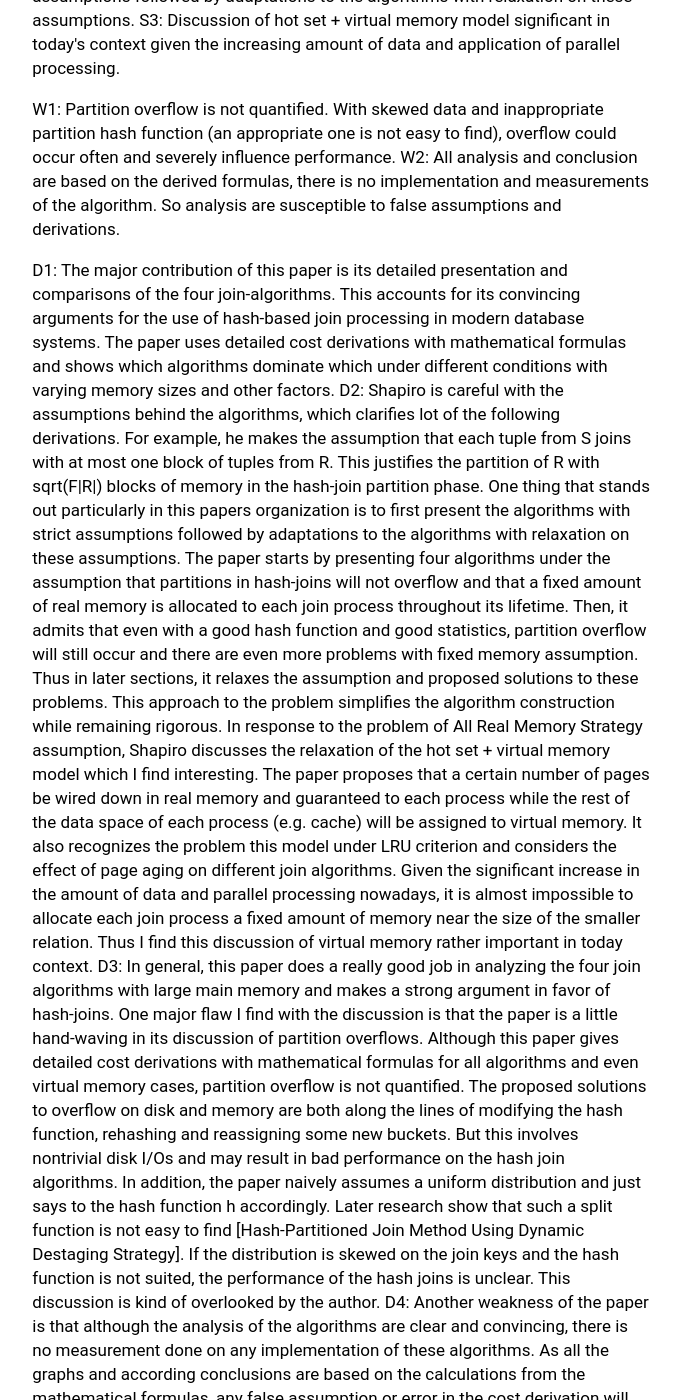
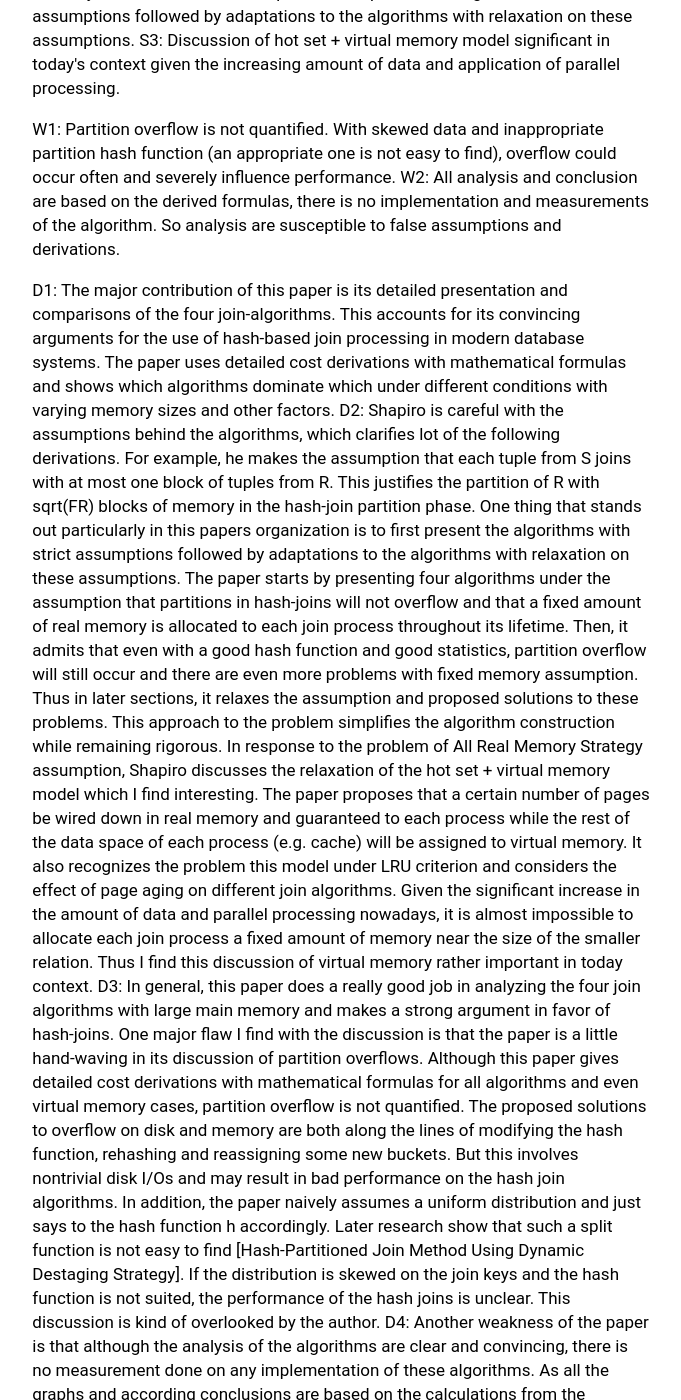
Before and after one commit to wzao1515/w6113.github.io, a Jekyll site: the page built from exreviews_08.md, in a window 1280 px wide and 1400 px high, scrolled down 7586 px. Shown: the whole window, without its empty margins (292-973 px from the left). Built offline with Jekyll 4.4.1, drawn with Linux system fonts in a browser that asks for light colours; our own code applies the rules of GitHub Pages for plain Markdown files; some of the changed text lies outside the part shown.

Commit message:
updated website

```diff
--- a/exreviews_08.md
+++ b/exreviews_08.md
@@ -45,7 +45,7 @@ div.block {
 <p class="review">
   <h3>---</h3>
 
-  <div class="block">The paper proposes and examines 4 new types join equal join algorithms, namely sort-merge, simple-hashing, Grace and a hybrid of Grace and simple-hashing when memory is large enough to fit |M|^1/2 of the smallest table. </div>
+  <div class="block">The paper proposes and examines 4 new types join equal join algorithms, namely sort-merge, simple-hashing, Grace and a hybrid of Grace and simple-hashing when memory is large enough to fit M^1/2 of the smallest table. </div>
   <div class="block">S1 - The paper does a careful breakdown of each algorithm, analyzing the required read to memory and disk and providing formulas</div>
   <div class="block">W1 - The flip side of the strength is that all plots are theoretical, and we have no idea if the hyper parameters such as accurate. They acknowledge  that the plots are optimistic since they presume there is no overflow, and there is no way to know how well their proposed solution to overflow would work. </div>
   <div class="block">D1 - This is a fairly old paper at a time when memory is small by todays standards, and merge sort joins are used universally. The authors argue that hash-joins perform much better than merge sort joins when there is sufficient memory for equal joins, which we take for granted today. Grace is an improvement on a simple hash join by partitioning the two tables so that there are multiple hash tables, with the disadvantage of writing to disk when buffers in memory fills. Hybrid doesn't use memory as a buffer on the first pass, building the hash table directly, saving some writes. The analysis of the complexities makes sense, as does the stimulated graphs which help to make sense of the formulas. </div>
@@ -178,7 +178,7 @@ S3: Discussion of hot set + virtual memory model significant in today's context
 W2: All analysis and conclusion are based on the derived formulas, there is no implementation and measurements of the algorithm. So analysis are susceptible to false assumptions and derivations.</div>
   <div class="block">D1: The major contribution of this paper is its detailed presentation and comparisons of the four join-algorithms. This accounts for its convincing arguments for the use of hash-based join processing in modern database systems. The paper uses detailed cost derivations with mathematical formulas and shows which algorithms dominate which under different conditions with varying memory sizes and other factors.
 
-D2: Shapiro is careful with the assumptions behind the algorithms, which clarifies lot of the following derivations. For example, he makes the assumption that each tuple from S joins with at most one block of tuples from R. This justifies the partition of R with sqrt(F|R|) blocks of memory in the hash-join partition phase. One thing that stands out particularly in this papers organization is to first present the algorithms with strict assumptions followed by adaptations to the algorithms with relaxation on these assumptions. The paper starts by presenting four algorithms under the assumption that partitions in hash-joins will not overflow and that a fixed amount of real memory is allocated to each join process throughout its lifetime. Then, it admits that even with a good hash function and good statistics, partition overflow will still occur and there are even more problems with fixed memory assumption. Thus in later sections, it relaxes the assumption and proposed solutions to these problems. This approach to the problem simplifies the algorithm construction while remaining rigorous.
+D2: Shapiro is careful with the assumptions behind the algorithms, which clarifies lot of the following derivations. For example, he makes the assumption that each tuple from S joins with at most one block of tuples from R. This justifies the partition of R with sqrt(FR) blocks of memory in the hash-join partition phase. One thing that stands out particularly in this papers organization is to first present the algorithms with strict assumptions followed by adaptations to the algorithms with relaxation on these assumptions. The paper starts by presenting four algorithms under the assumption that partitions in hash-joins will not overflow and that a fixed amount of real memory is allocated to each join process throughout its lifetime. Then, it admits that even with a good hash function and good statistics, partition overflow will still occur and there are even more problems with fixed memory assumption. Thus in later sections, it relaxes the assumption and proposed solutions to these problems. This approach to the problem simplifies the algorithm construction while remaining rigorous.
 In response to the problem of All Real Memory Strategy assumption, Shapiro discusses the relaxation of the hot set + virtual memory model which I find interesting. The paper proposes that a certain number of pages be wired down in real memory and guaranteed to each process while the rest of the data space of each process (e.g. cache) will be assigned to virtual memory. It also recognizes the problem this model under LRU criterion and considers the effect of page aging on different join algorithms. Given the significant increase in the amount of data and parallel processing nowadays, it is almost impossible to allocate each join process a fixed amount of memory near the size of the smaller relation. Thus I find this discussion of virtual memory rather important in today context.
 
 D3: In general, this paper does a really good job in analyzing the four join algorithms with large main memory and makes a strong argument in favor of hash-joins. One major flaw I find with the discussion is that the paper is a little hand-waving in its discussion of partition overflows. Although this paper gives detailed cost derivations with mathematical formulas for all algorithms and even virtual memory cases, partition overflow is not quantified. The proposed solutions to overflow on disk and memory are both along the lines of modifying the hash function, rehashing and reassigning some new buckets. But this involves nontrivial disk I/Os and may result in bad performance on the hash join algorithms. In addition, the paper naively assumes a uniform distribution and just says to the hash function h accordingly. Later research show that such a split function is not easy to find [Hash-Partitioned Join Method Using Dynamic Destaging Strategy]. If the distribution is skewed on the join keys and the hash function is not suited, the performance of the hash joins is unclear. This discussion is kind of overlooked by the author.
```
Also changed, not shown: other parts of exreviews_08.md (+2 -2 lines).
